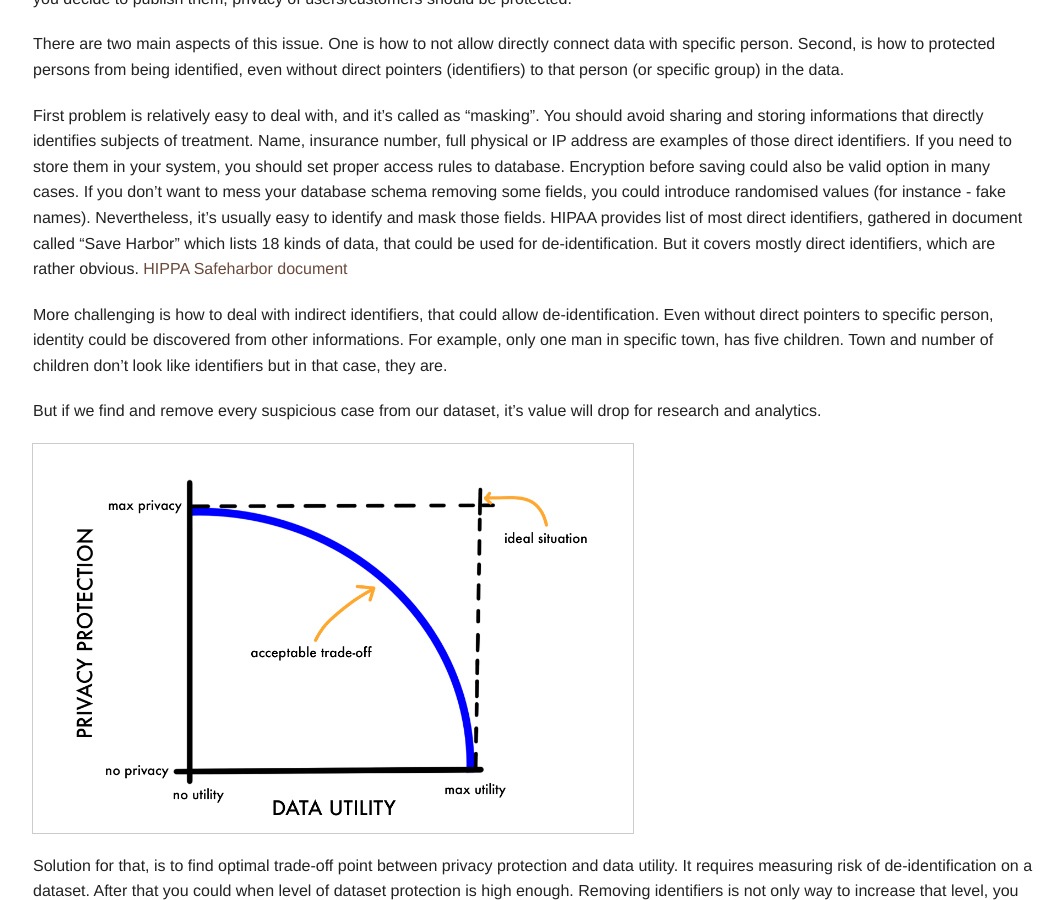
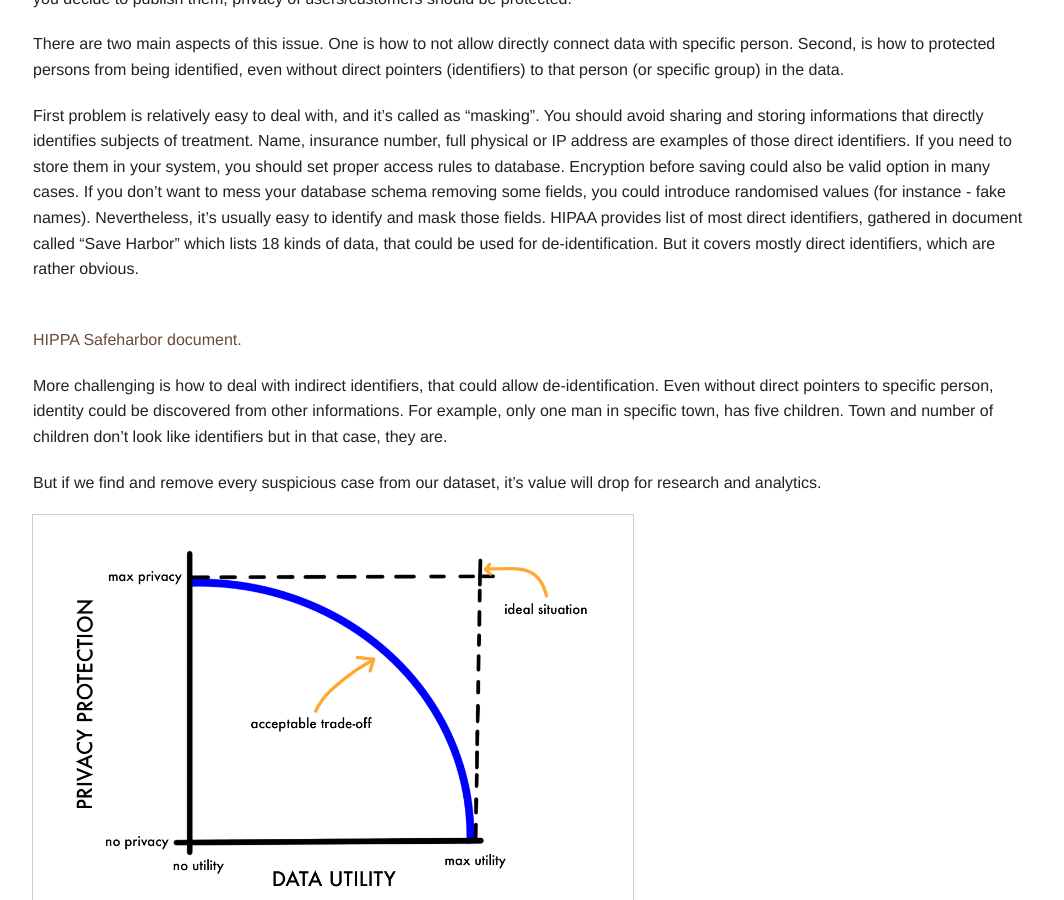
Before and after one commit to mokrzu/mokrzu.github.io, a Jekyll site: the page built from _posts/2014-10-27-health-data.md, in a window 1280 px wide and 900 px high, scrolled down 618 px. Shown: the whole window, without its empty margins (107-1171 px from the left). Built offline with Jekyll 4.4.1, drawn with Linux system fonts in a browser that asks for light colours; Markdown is read by kramdown in place of the engine named in the settings.

Commit message:
fixed link, again

```diff
--- a/_posts/2014-10-27-health-data.md
+++ b/_posts/2014-10-27-health-data.md
@@ -21,8 +21,10 @@ When we deal with sensitive data, we should put some effort in order to protect
 There are two main aspects of this issue. One is how to not allow directly connect data with specific person. Second, is how to protected persons from being identified, even without direct pointers (identifiers) to that person (or specific group) in the data.
 
 First problem is relatively easy to deal with, and it’s called as “masking”. You should avoid sharing and storing informations that directly identifies subjects of treatment. Name, insurance number, full physical or IP address are examples of those direct identifiers. If you need to store them in your system, you should set proper access rules to database. Encryption before saving could also be valid option in many cases. If you don’t want to mess your database schema removing some fields, you could introduce randomised values (for instance - fake names). Nevertheless, it’s usually easy to identify and mask those fields. HIPAA provides list of most direct identifiers, gathered in document called “Save Harbor” which lists 18 kinds of data, that could be used for de-identification. But it covers mostly direct identifiers, which are rather obvious.
+
+<br>
 <a href="http://www.nibjournal.org/authors/documents/HIPAA_Safeharbor.pdf">
-  HIPPA Safeharbor document
+  HIPPA Safeharbor document.
 </a>
 
 More challenging is how to deal with indirect identifiers, that could allow de-identification.
```
